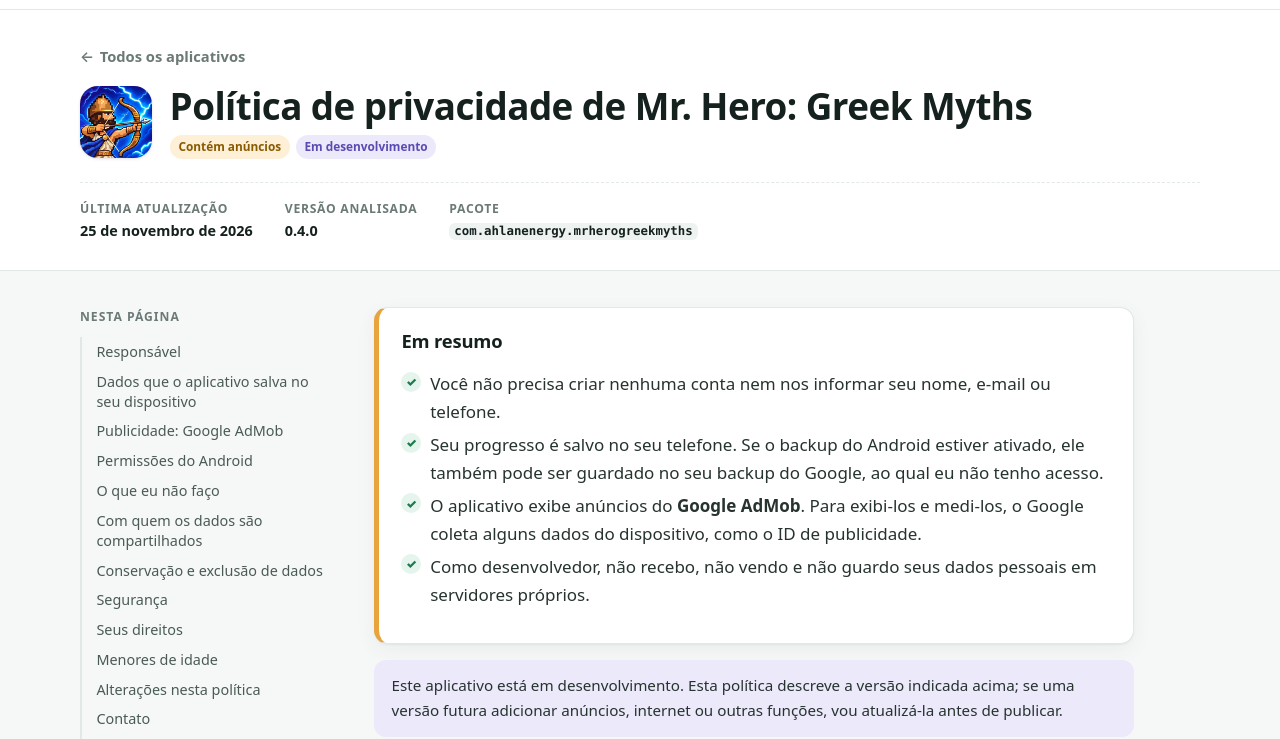
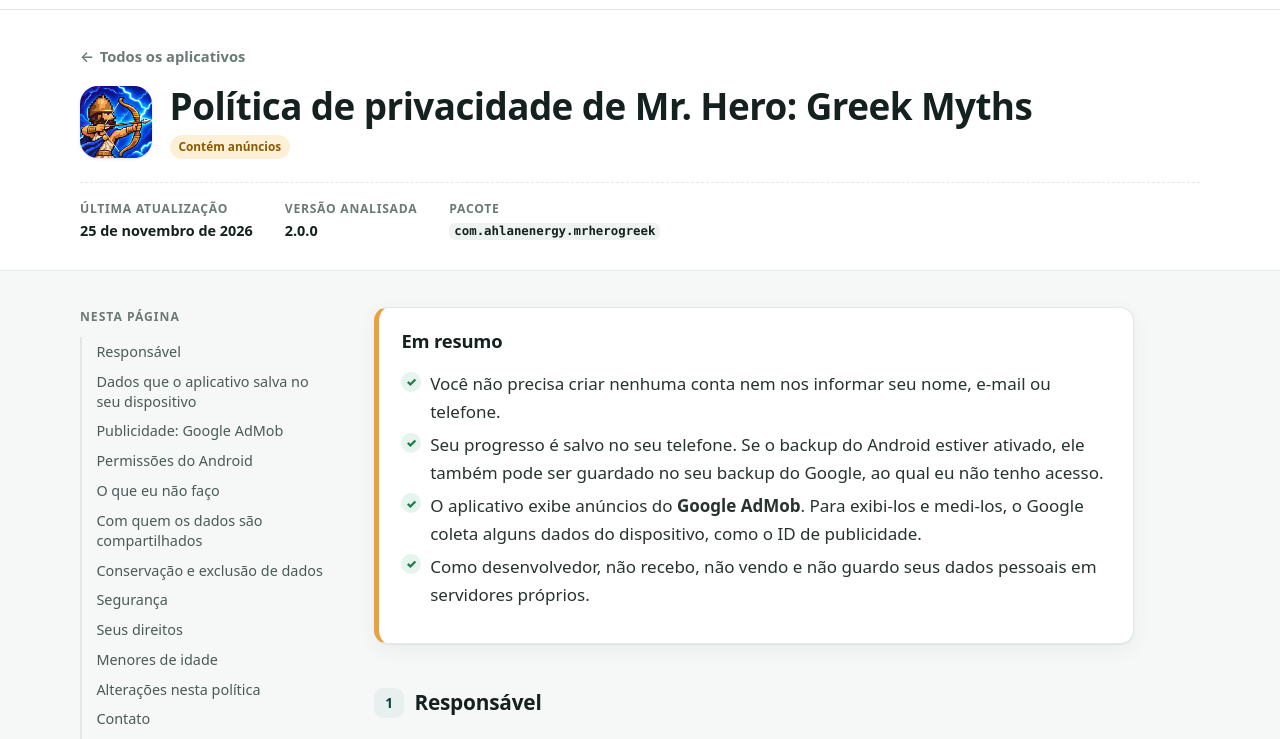
Before and after one commit to diego-g-apps/diego-g-apps.github.io, a plain HTML site: page pt/privacy/mr-hero-greek-myths.html in a window 1280 px wide. Shown: the part 55-794 px from the top of the page. Drawn offline with Linux system fonts and the light colour scheme.

Commit message:
Removido 'Em desenvolvimento' (PT); pacote Mr. Hero

```diff
--- a/pt/privacy/mr-hero-greek-myths.html
+++ b/pt/privacy/mr-hero-greek-myths.html
@@ -47,13 +47,13 @@
       <img class="app-icon" src="../../assets/img/mr-hero-greek-myths.png" alt="" width="72" height="72" loading="lazy">
       <div>
         <h1>Política de privacidade de Mr. Hero: Greek Myths</h1>
-        <div class="badges"><span class="badge badge--ads">Contém anúncios</span><span class="badge badge--dev">Em desenvolvimento</span></div>
+        <div class="badges"><span class="badge badge--ads">Contém anúncios</span></div>
       </div>
     </div>
     <dl class="meta">
       <div><dt>Última atualização</dt><dd>25 de novembro de 2026</dd></div>
-      <div><dt>Versão analisada</dt><dd>0.4.0</dd></div>
-      <div><dt>Pacote</dt><dd><code>com.ahlanenergy.mrherogreekmyths</code></dd></div>
+      <div><dt>Versão analisada</dt><dd>2.0.0</dd></div>
+      <div><dt>Pacote</dt><dd><code>com.ahlanenergy.mrherogreek</code></dd></div>
     </dl>
   </div>
 </section>
@@ -88,7 +88,7 @@
   <li>Como desenvolvedor, não recebo, não vendo e não guardo seus dados pessoais em servidores próprios.</li>
 </ul>
     </div>
-    <p class="note">Este aplicativo está em desenvolvimento. Esta política descreve a versão indicada acima; se uma versão futura adicionar anúncios, internet ou outras funções, vou atualizá-la antes de publicar.</p>
+
 <section id="responsable"><h2><span class="num">1</span>Responsável</h2>
 <p>Esta política se aplica ao aplicativo <strong>Mr. Hero: Greek Myths</strong> para Android, distribuído no Google Play. Desenvolvedor e controlador dos dados: <strong>Diego G</strong>. Contato: <a href="mailto:ahlanenergy@gmail.com">ahlanenergy@gmail.com</a>.</p>
 </section>
```
Also changed, not shown: pt/privacy/alpaca-racing.html (+2 -2 lines), pt/privacy/inca-chess.html (+2 -2 lines).
